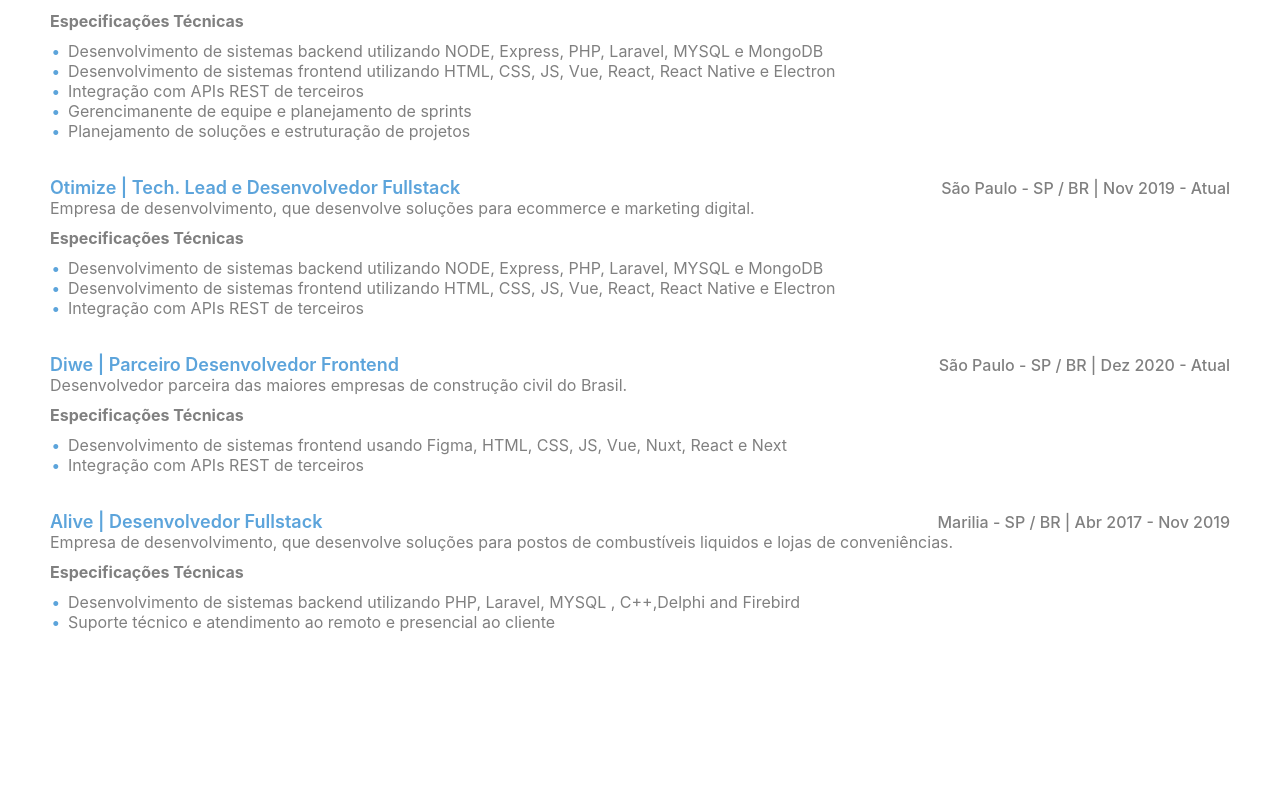
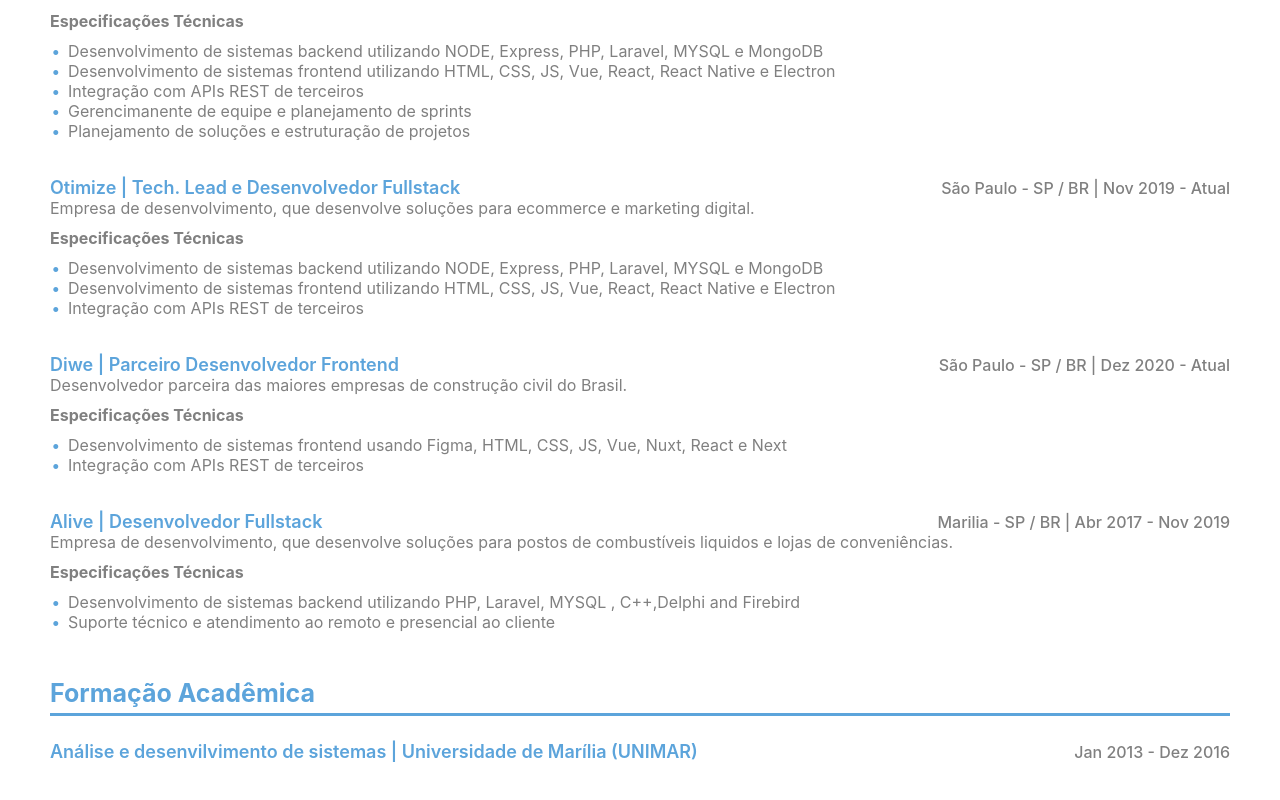
Before and after one commit to marcusvbda/portfolio, a Next.js app: page / in a window 1280 px wide. Shown: the part 883-1683 px from the top of the page. Before the commit the page ends 1601 px from the top, so only its background shows below. Built offline with nearby package versions, Linux system fonts and the light colour scheme.

Commit message:
formacao acaddemica

```diff
--- a/components/resume.js
+++ b/components/resume.js
@@ -12,7 +12,8 @@
 		key_skills: { ptbr: "Habilidades Chave", en: "Key Skills" },
 		technical_skills: { ptbr: "Habilidades Técnicas", en: "Technical Skills" },
 		professional_experiences: { ptbr: "Experiências Profissionais", en: "Professional Experiences" },
-		technical_specifications: { ptbr: "Especificações Técnicas", en: "Technical specifications" }
+		technical_specifications: { ptbr: "Especificações Técnicas", en: "Technical specifications" },
+		education: { ptbr: "Formação Acadêmica", en: "Academic Education" }
 	}
 
 	return (
@@ -93,6 +94,19 @@
 					))
 				}
 			</div>
+			<div className="section-title bordered mt-3">{labels.education[infos.lang]}</div>
+			<div className="section-content flex-column">
+				{
+					infos.educations.map((row, i) => (
+						<div className="flex-column">
+							<div className="xp-row" key={i}>
+								<div className="xp-title">{row.title}</div>
+								<div className="xp-subtitle">{row.subtitle}</div>
+							</div>
+						</div>
+					))
+				}
+			</div>
 		</div >
 	)
 }
--- a/pages/api/infos.js
+++ b/pages/api/infos.js
@@ -146,6 +146,19 @@
 
 
 
+const getEducation = lang => {
+	let content = {
+		en: [
+			{ title: "Systems analysis and development | University of Marília (UNIMAR)", subtitle: "Jan 2013 - Dez 2016" },
+		],
+		ptbr: [
+			{ title: "Análise e desenvilvimento de sistemas  | Universidade de Marília (UNIMAR)", subtitle: "Jan 2013 - Dez 2016" },
+		]
+	}
+	return content[lang]
+}
+
+
 export default (req, res) => {
 	if (req.method != "POST") res.status(404).end()
 	let lang = getLanguage(req)
@@ -158,6 +171,7 @@
 	let key_skills = getKeySkills(lang)
 	let technical_skills = getTechnicalSkills(lang)
 	let professional_experiences = getProfessionalExperiences(lang)
+	let educations = getEducation(lang)
 	res.status(200).json({
 		name,
 		title: title[lang],
@@ -168,6 +182,7 @@
 		sumary,
 		key_skills,
 		technical_skills,
-		professional_experiences
+		professional_experiences,
+		educations
 	})
 }
```
